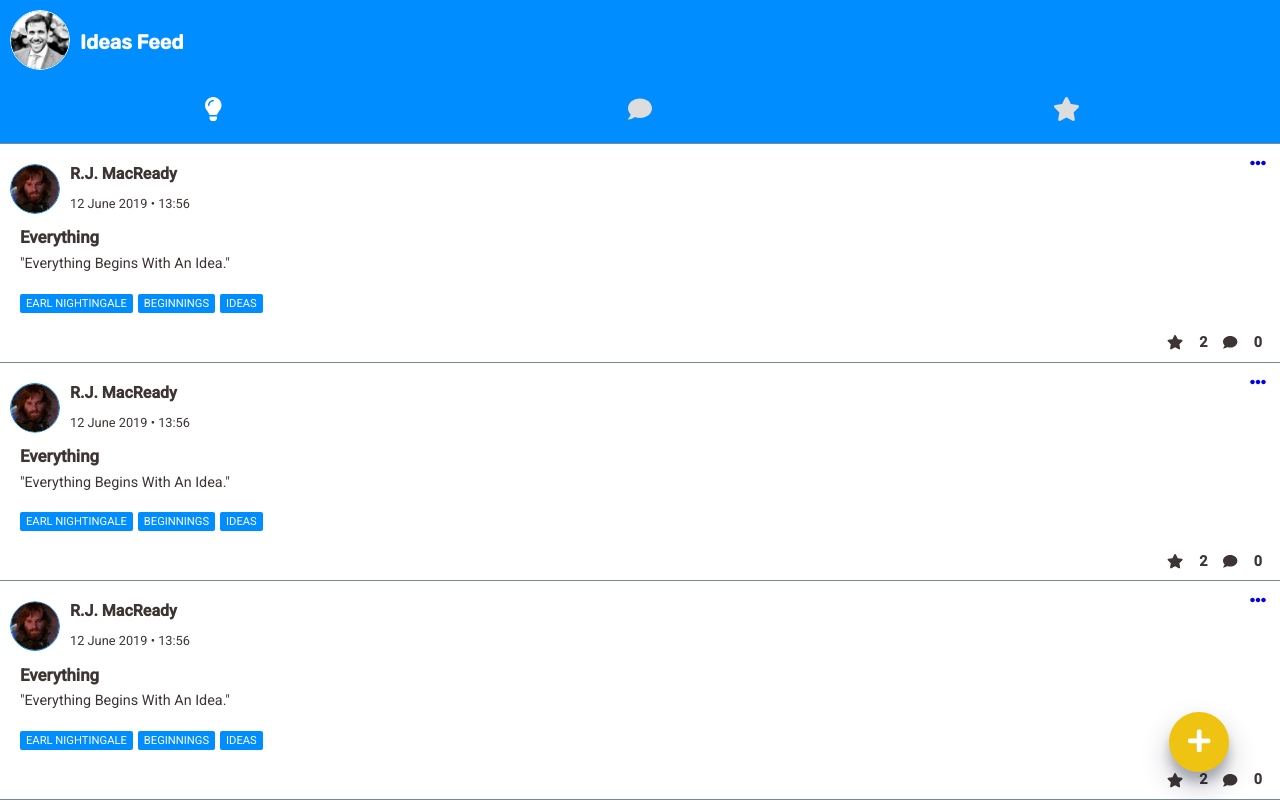
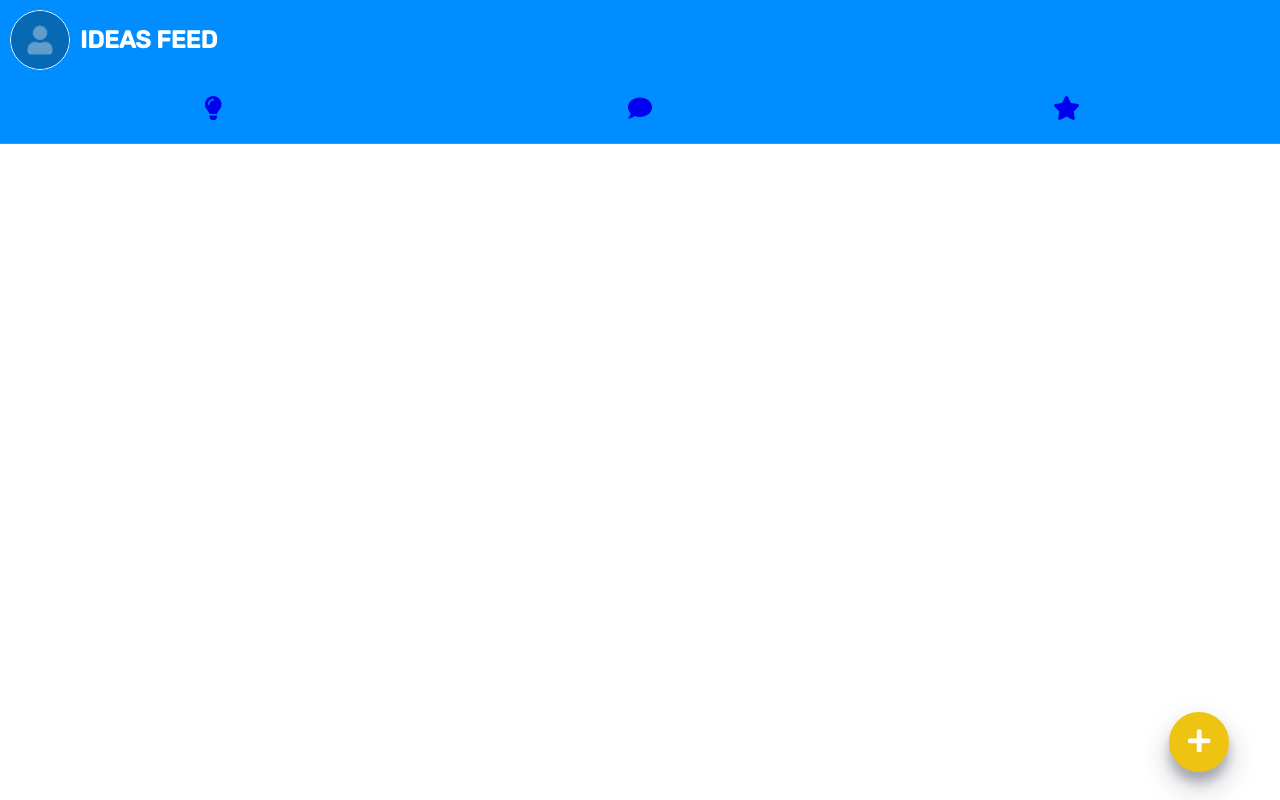
Before and after one commit to leojclarke/idyeahs, a React (Create React App) app: page /ideas in a window 1280 px wide. Built offline with nearby package versions, Linux system fonts and the light colour scheme; what uid would draw is missing.

Commit message:
Implement header with avatar, title and navigation

```diff
--- /dev/null
+++ b/src/app/Header.js
@@ -0,0 +1,83 @@
+import React from 'react';
+import styled from 'styled-components';
+import { NavLink } from 'react-router-dom';
+import { FontAwesomeIcon as Icon } from '@fortawesome/react-fontawesome';
+import {
+  faLightbulb,
+  faComment,
+  faStar,
+} from '@fortawesome/free-solid-svg-icons';
+import defaultAvatar from '../img/defaultAvatar.png';
+import { Avatar } from '../components/Avatar';
+import { AddButton } from '../components/FAB';
+
+const StyledHeader = styled.header`
+  display: grid;
+  grid-template-rows: 1fr 1fr;
+  grid-template-columns: 80px auto;
+  border-bottom: 1px solid lightslategray;
+  overflow: hidden;
+  background: #008dff;
+  color: white;
+`;
+
+const Heading = styled.header`
+  display: flex;
+  color: white;
+  font-family: Rubik;
+  font-weight: bold;
+  font-size: 1.5rem;
+  text-transform: uppercase;
+  justify-content: flex-start;
+  align-items: center;
+  height: 80px;
+`;
+
+const Navigation = styled.nav`
+  display: grid;
+  grid-template-columns: repeat(3, 1fr);
+  grid-column: 1 / span 3;
+  align-items: center;
+  justify-items: center;
+  padding: 0 0 10px 0;
+  font-size: 1.5rem;
+  color: #ddd;
+`;
+
+const StyledNavLink = styled(NavLink)`
+  a:link,
+  :visited {
+    color: #0769b4;
+  }
+
+  a:active {
+    color: white;
+  }
+`;
+
+export default function Header({ heading }) {
+  return (
+    <>
+      <StyledHeader>
+        <StyledNavLink to="/">
+          <Avatar src={defaultAvatar} />
+        </StyledNavLink>
+        <Heading>{heading}</Heading>
+
+        <Navigation>
+          <StyledNavLink to="/">
+            <Icon icon={faLightbulb} />
+          </StyledNavLink>
+          <StyledNavLink to="/">
+            <Icon icon={faComment} />
+          </StyledNavLink>
+
+          <StyledNavLink to="/">
+            <Icon icon={faStar} />
+          </StyledNavLink>
+        </Navigation>
+      </StyledHeader>
+      <AddButton />
+    </>
+  );
+}
--- a/src/app/IdeaPost.js
+++ b/src/app/IdeaPost.js
@@ -75,7 +75,6 @@ export default function IdeaPost({
   username,
   onTagClick,
 }) {
-  console.log('timestamp:', timestamp);
   return (
     <IdeaGrid>
       <IdeaContainer>
--- a/src/app/IdeasFeedNew.js
+++ b/src/app/IdeasFeedNew.js
@@ -1,29 +1,16 @@
 import React from 'react';
 import styled from 'styled-components';
 import { NavLink } from 'react-router-dom';
-import { FontAwesomeIcon as Icon } from '@fortawesome/react-fontawesome';
-import {
-  faLightbulb,
-  faComment,
-  faStar,
-} from '@fortawesome/free-solid-svg-icons';
+
 import style from './IdeasFeed.scss';
-import leo from '../img/leo.jpg';
 import { AddButton } from '../components/FAB';
 import { Card } from './IdeaCard';
 import { Avatar } from '../components/Avatar';
+import Header from './Header';
 
 const Grid = styled.div`
   display: grid;
   grid-template-rows: 18vh 82vh;
-`;
-
-const Header = styled.header`
-  display: grid;
-  grid-template-rows: 1fr 1fr;
-  border-bottom: 1px solid lightslategray;
-  overflow: hidden;
-  background: #008dff;
 `;
 
 const Feed = styled.div`
@@ -31,42 +18,14 @@ const Feed = styled.div`
   grid-template-rows: auto;
   background: white;
   overflow: scroll;
-
-  h3 {
-    margin: 0;
-  }
+  color: black;
 `;
 
 export default function IdeasFeed() {
   return (
     <Grid>
-      <Header>
-        <div className="heading">
-          <NavLink to="/">
-            <Avatar src={leo} />
-          </NavLink>
-          <AddButton />
-          <div className="page-title">Ideas Feed</div>
-        </div>
-
-        <div className="nav">
-          <div className="nav-item-active">
-            <Icon icon={faLightbulb} />
-          </div>
-          <div className="nav-item">
-            <Icon icon={faComment} />
-          </div>
-          <div className="nav-item">
-            <Icon icon={faStar} />
-          </div>
-        </div>
-      </Header>
-
-      <Feed>
-        <Card />
-        <Card />
-        <Card />
-      </Feed>
+      <Header heading="Ideas Feed" />
+      <Feed />
     </Grid>
   );
 }
--- a/src/components/Avatar.js
+++ b/src/components/Avatar.js
@@ -5,7 +5,7 @@ const MainAvatar = styled.img`
   clip-path: circle(30px at center);
   width: 60px;
   margin: 10px;
-  border: 1.5px solid white;
+  border: 1px solid white;
   border-radius: 50%;
 `;
 
```
Also changed, not shown: src/app/IdeasFeed.js (+4 -4 lines), src/components/Header.js (deleted, +0 -31 lines), src/img/defaultAvatar.png (added).
